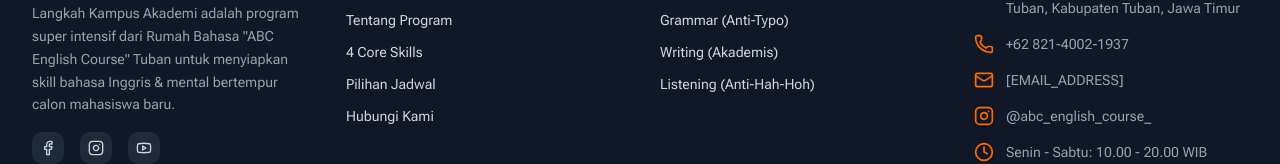
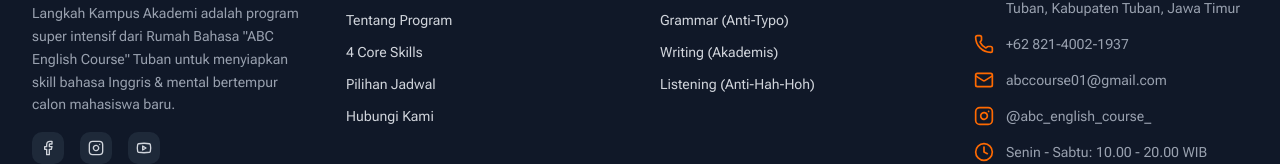
Before and after one commit to thoriqkhoir/abcenglishcourse, a Next.js app: page / in a window 1280 px wide. Shown: the part 9423-9587 px from the top of the page. Built offline with nearby package versions, Linux system fonts and the light colour scheme.

Commit message:
update email

```diff
--- a/components/layouts/MainLayout.tsx
+++ b/components/layouts/MainLayout.tsx
@@ -244,7 +244,7 @@ export default function MainLayout({ children }: MainLayoutProps) {
                 </li>
                 <li className="flex gap-3 items-center">
                   <Mail className="h-5 w-5 text-orange-500 shrink-0" />
-                  <span>[EMAIL_ADDRESS]</span>
+                  <span>abccourse01@gmail.com</span>
                 </li>
                 <li className="flex gap-3 items-center">
                   <Instagram className="h-5 w-5 text-orange-500 shrink-0" />
```
